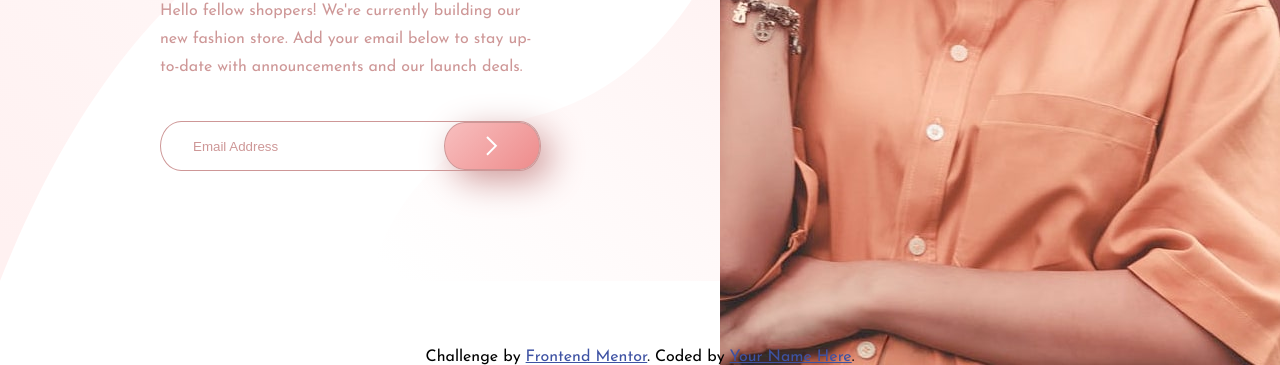
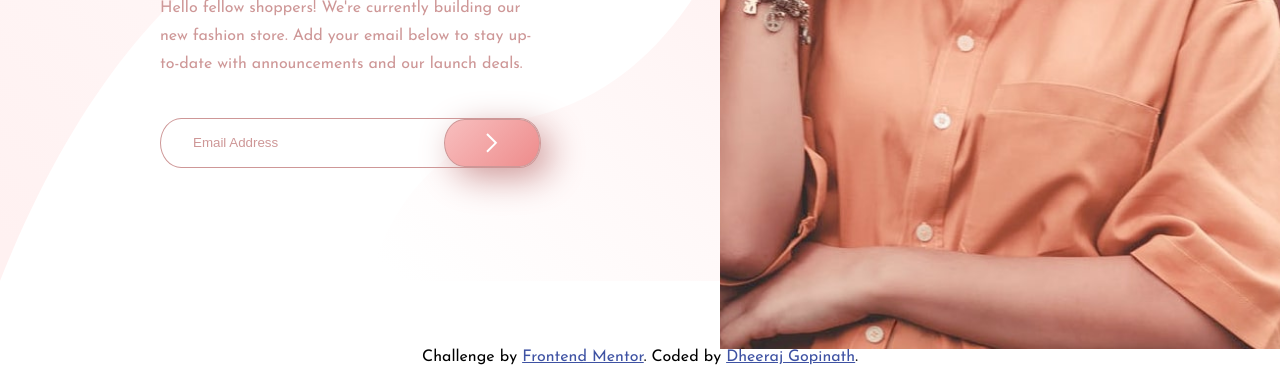
Before and after one commit to dheerajgopi/frontendmentor-challenge, a website: page public/base-apparel-coming-soon/index.html in a window 1280 px wide. Shown: the part 435-800 px from the top of the page. Drawn offline with Linux system fonts and the light colour scheme.

```diff
--- a/public/base-apparel-coming-soon/index.css
+++ b/public/base-apparel-coming-soon/index.css
@@ -255,11 +255,6 @@
 
 /* footer */
 
-footer {
-    position: absolute;
-    bottom: 0;
-}
-
 .attribution {
     font-size: 1rem;
     text-align: center;
--- a/public/base-apparel-coming-soon/index.html
+++ b/public/base-apparel-coming-soon/index.html
@@ -32,7 +32,7 @@
   <footer>
     <p class="attribution">
       Challenge by <a href="https://www.frontendmentor.io?ref=challenge" target="_blank">Frontend Mentor</a>.
-      Coded by <a href="#">Your Name Here</a>.
+      Coded by <a href="https://github.com/dheerajgopi" target="_blank">Dheeraj Gopinath</a>.
     </p>
   </footer>
 </body>
```
Also changed, not shown: public/index.html (+1 -0 lines).
